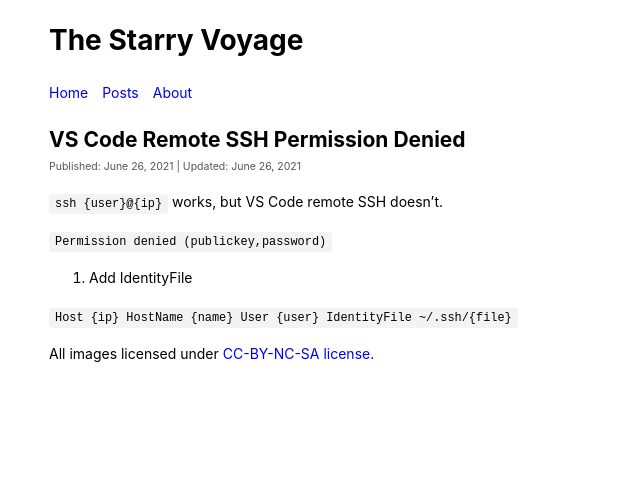
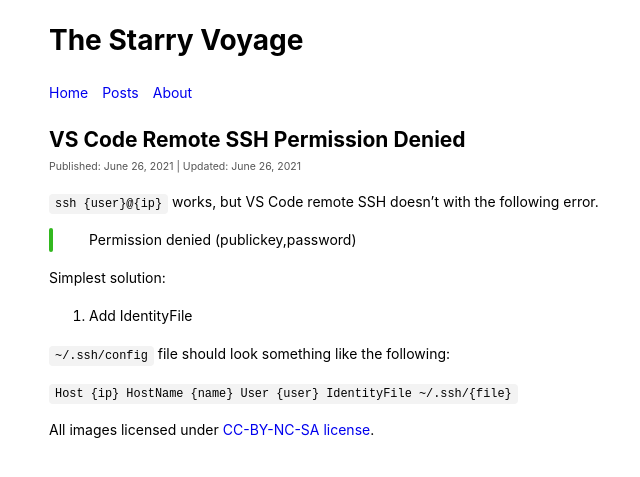
Before and after one commit to mingiryu/mingiryu.github.io, a Jekyll site: the page built from _posts/2021-06-26-vscode-remote-ssh-permission-denied.md, in a window 1280 px wide. Shown: the top 477 px of the page, without its empty margins (283-923 px from the left). Built offline with Jekyll 4.4.1, drawn with Linux system fonts in a browser that asks for light colours.

Commit message:
Add more details

```diff
--- a/_posts/2021-06-26-vscode-remote-ssh-permission-denied.md
+++ b/_posts/2021-06-26-vscode-remote-ssh-permission-denied.md
@@ -5,13 +5,15 @@ updated: 2021-06-26
 category: posts
 ---
 
-`ssh {user}@{ip}` works, but VS Code remote SSH doesn't.
+`ssh {user}@{ip}` works, but VS Code remote SSH doesn't with the following error.
 
-``
-Permission denied (publickey,password)
-``
+> Permission denied (publickey,password)
+
+Simplest solution:
 
 1. Add IdentityFile
+
+`~/.ssh/config` file should look something like the following:
 
 ``
 Host {ip}
```
